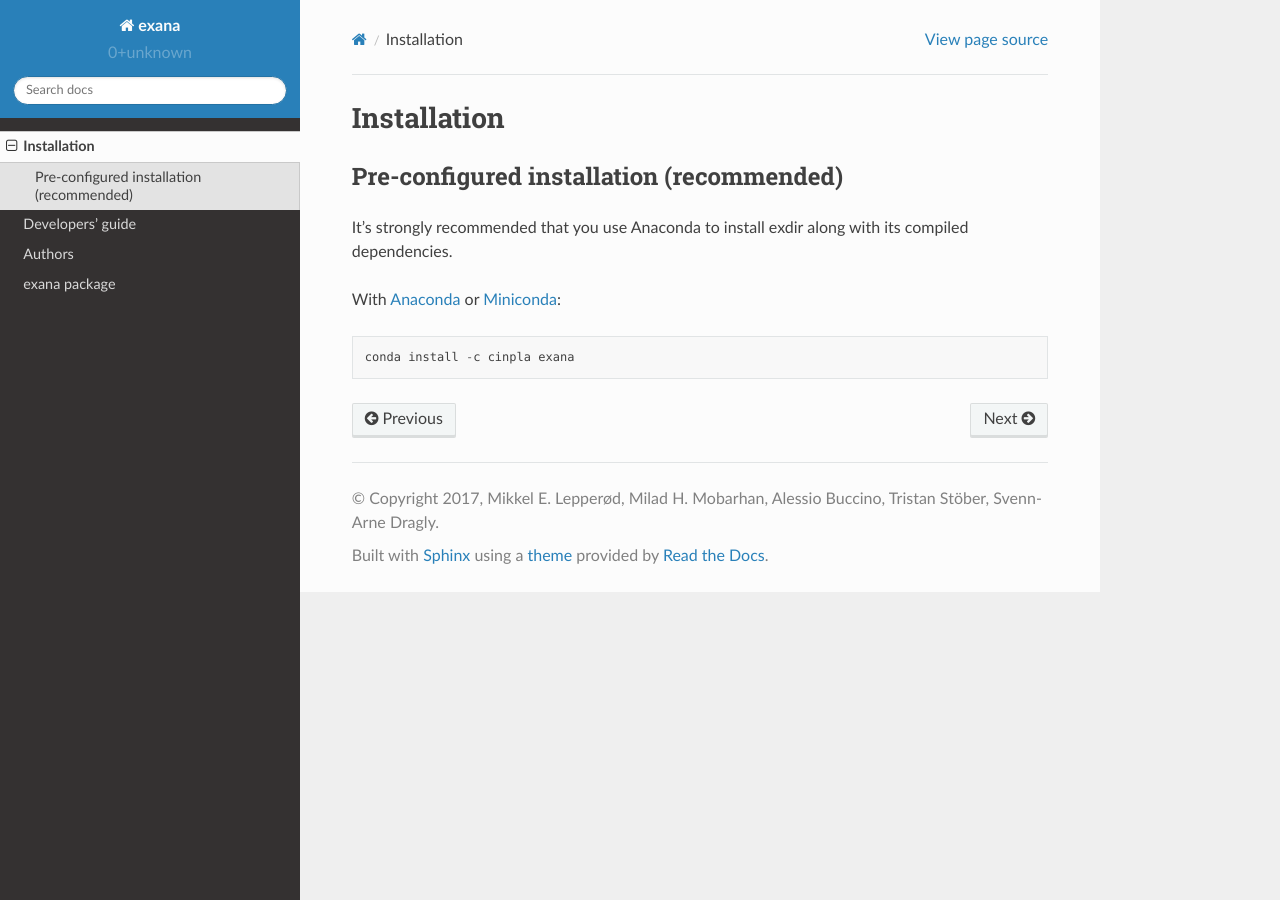
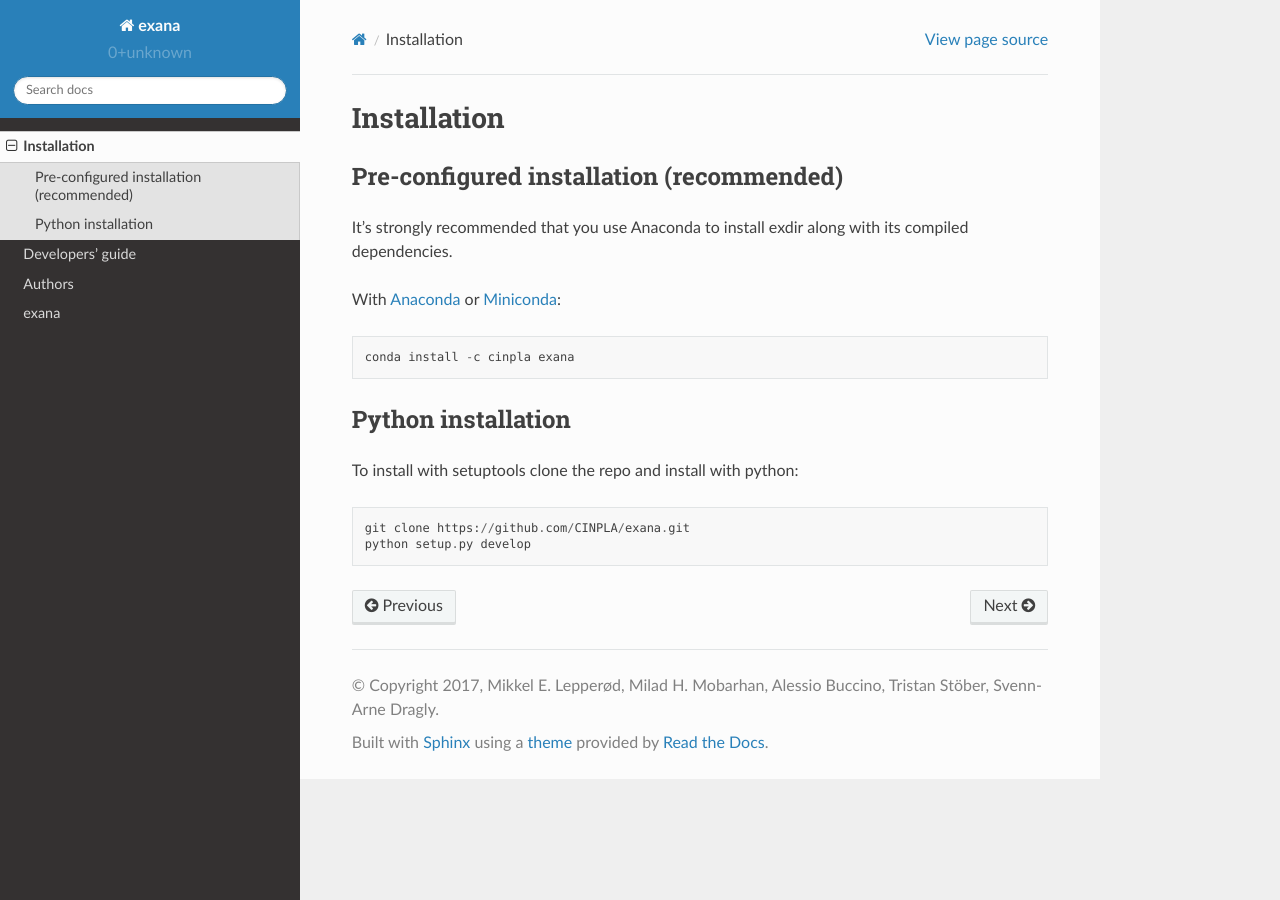
Before and after one commit to CINPLA/exana-legacy, a Sphinx documentation site: the page built from docs/installation.rst, in a window 1280 px wide. Built offline with Sphinx 7.4.7 and the Read the Docs theme 2.0.0, drawn with Linux system fonts in a browser that asks for light colours.

Commit message:
fix docs

```diff
--- a/docs/conf.py
+++ b/docs/conf.py
@@ -23,7 +23,7 @@ import exana
 import sys
 sys.path.insert(0, os.path.abspath('.'))
 sys.path.insert(0, os.path.abspath('../exana'))
-# sys.path.insert(0, os.path.abspath('../'))
+sys.path.insert(0, os.path.abspath('../'))
 
 on_rtd = os.environ.get('READTHEDOCS', None) == 'True'
 if not on_rtd:  # only import and set the theme if we're building docs locally
--- a/docs/index.rst
+++ b/docs/index.rst
@@ -10,7 +10,7 @@ Exana is a python module for neuroscientific data analysis.
    installation
    developers_guide
    authors
-   exana
+   modules
 
 Indices and tables
 ==================
--- a/docs/installation.rst
+++ b/docs/installation.rst
@@ -13,3 +13,10 @@ With `Anaconda <http://continuum.io/downloads>`_ or
 `Miniconda <http://conda.pydata.org/miniconda.html>`_::
 
     conda install -c cinpla exana
+
+Python installation
+-----------------------------------------
+To install with setuptools clone the repo and install with python::
+
+    git clone https://github.com/CINPLA/exana.git
+    python setup.py develop
```
Also changed, not shown: .travis.yml, 2 other files.
